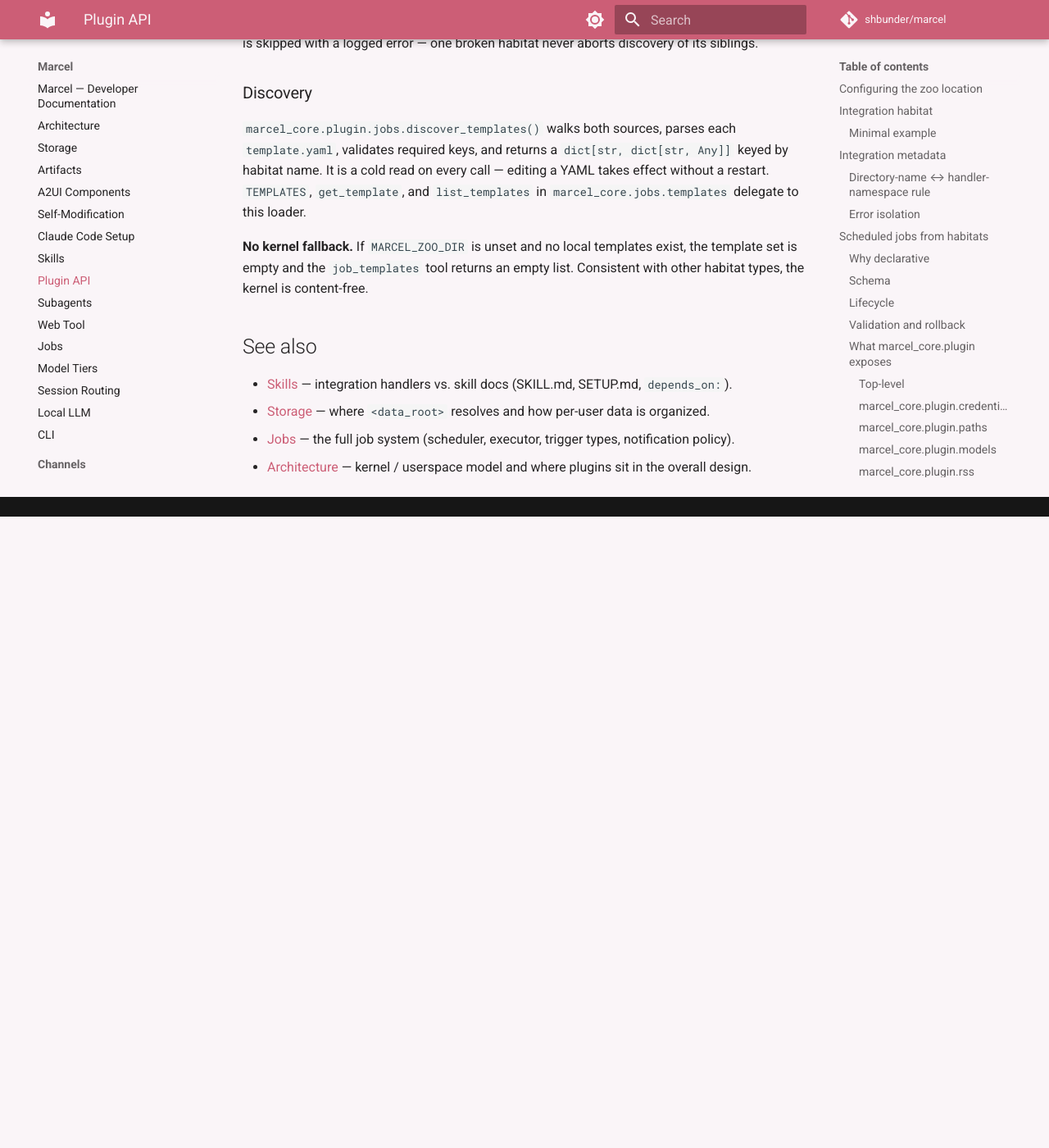
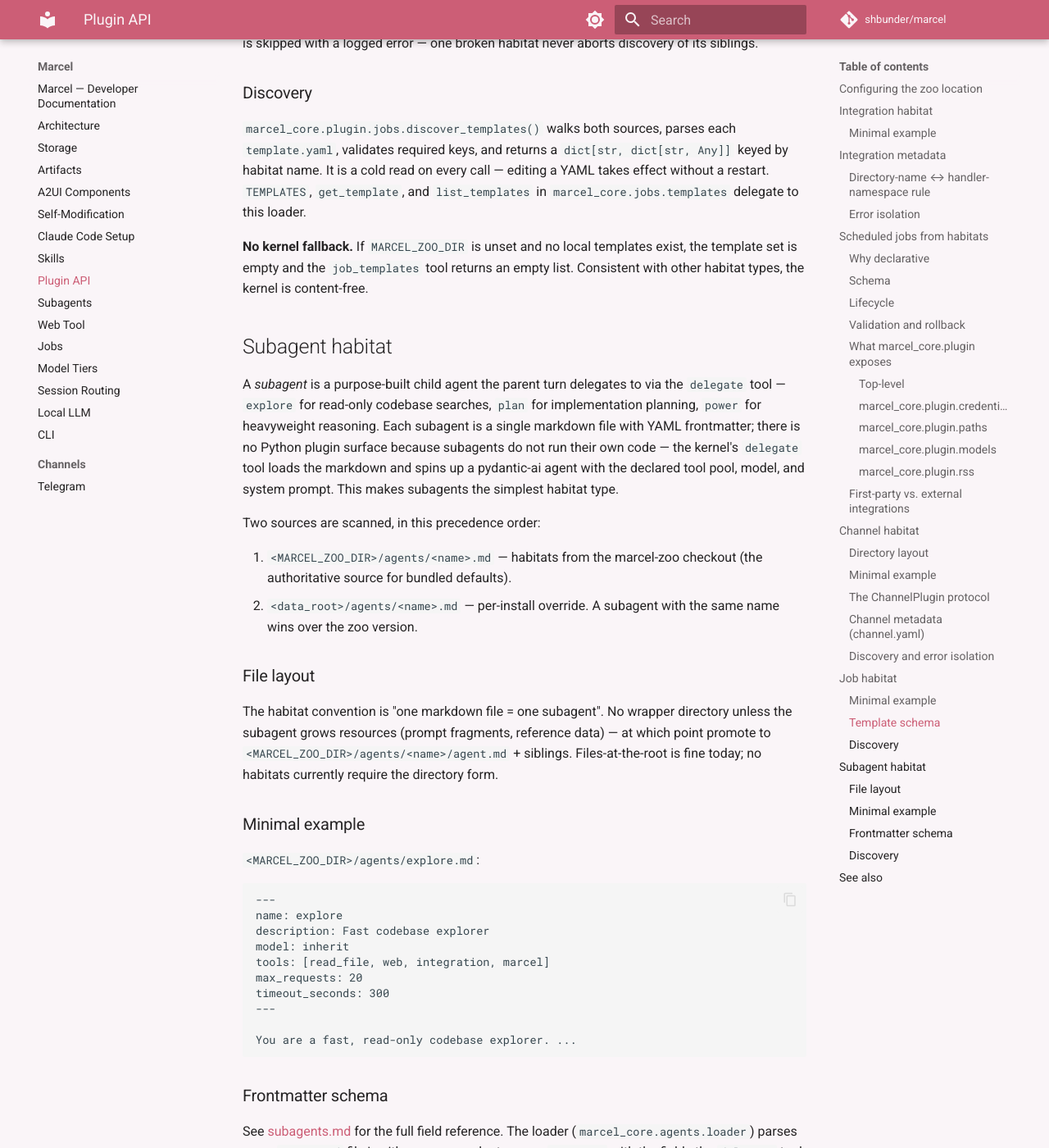
Before and after one commit to shbunder/marcel, an MkDocs documentation site: the page built from docs/plugins.md, in a window 1280 px wide and 1400 px high, scrolled down 13120 px. Shown: the whole window at 82% size. Built offline with MkDocs 1.6.1 and Material for MkDocs 9.7.7, drawn with Linux system fonts in a browser that asks for light colours; comment, search, counter and statistics services are not loaded; before the commit the page ends 13750 px from its top, so only the background shows below that; some of the changed text lies outside the part shown.

Commit message:
🔧 [ISSUE-e22176] impl: subagents as zoo habitat (fifth habitat)
Move the three bundled subagents (explore, plan, power) out of the
kernel and into marcel-zoo at <MARCEL_ZOO_DIR>/agents/. Agents are
now discovered the same way skills are: zoo path first, data root
overrides on name collisions.

- Delete src/marcel_core/defaults/agents/ and the seeding block.
- Extend agents/loader.py with _agent_dirs() to walk zoo + data root
  (mirrors skills/loader.py).
- Rewrite TestDefaultsSeeded as TestZooHabitat; isolate settings.marcel_zoo_dir
  in the agents_root fixture.
- Add "Subagent habitat" section to docs/plugins.md; refresh docs/subagents.md
  and docs/model-tiers.md to point at the zoo source.

The kernel now ships zero subagents — consistent with the other four
habitat types (integrations, skills, channels, jobs).

````diff
--- a/docs/plugins.md
+++ b/docs/plugins.md
@@ -431,9 +431,72 @@
 returns an empty list. Consistent with other habitat types, the kernel
 is content-free.
 
+## Subagent habitat
+
+A *subagent* is a purpose-built child agent the parent turn delegates
+to via the `delegate` tool — `explore` for read-only codebase searches,
+`plan` for implementation planning, `power` for heavyweight reasoning.
+Each subagent is a single markdown file with YAML frontmatter; there is
+no Python plugin surface because subagents do not run their own code —
+the kernel's `delegate` tool loads the markdown and spins up a
+pydantic-ai agent with the declared tool pool, model, and system
+prompt. This makes subagents the simplest habitat type.
+
+Two sources are scanned, in this precedence order:
+
+1. `<MARCEL_ZOO_DIR>/agents/<name>.md` — habitats from the marcel-zoo
+   checkout (the authoritative source for bundled defaults).
+2. `<data_root>/agents/<name>.md` — per-install override. A subagent
+   with the same name wins over the zoo version.
+
+### File layout
+
+The habitat convention is "one markdown file = one subagent". No
+wrapper directory unless the subagent grows resources (prompt
+fragments, reference data) — at which point promote to
+`<MARCEL_ZOO_DIR>/agents/<name>/agent.md` + siblings. Files-at-the-root
+is fine today; no habitats currently require the directory form.
+
+### Minimal example
+
+`<MARCEL_ZOO_DIR>/agents/explore.md`:
+
+```markdown
+---
+name: explore
+description: Fast codebase explorer
+model: inherit
+tools: [read_file, web, integration, marcel]
+max_requests: 20
+timeout_seconds: 300
+---
+
+You are a fast, read-only codebase explorer. ...
+```
+
+### Frontmatter schema
+
+See [subagents.md](subagents.md) for the full field reference. The
+loader (`marcel_core.agents.loader`) parses every `<name>.md` file in
+either source and returns an `AgentDoc` with the fields the `delegate`
+tool needs to construct the child agent.
+
+### Discovery
+
+`load_agents()` is a cold read on every call — editing a subagent
+markdown takes effect on the next delegation, no restart required. An
+agent file that cannot be parsed or is missing the `name` field is
+logged and skipped; siblings continue loading.
+
+**No kernel fallback.** If `MARCEL_ZOO_DIR` is unset and no local
+subagents exist in the data root, `load_agents()` returns `[]` and the
+`delegate` tool surfaces "no subagent named X" on any call. Consistent
+with the other habitat types, the kernel is content-free.
+
 ## See also
 
 - [Skills](skills.md) — integration handlers vs. skill docs (SKILL.md, SETUP.md, `depends_on:`).
+- [Subagents](subagents.md) — delegation tool, frontmatter fields, recursion guard, cost and safety.
 - [Storage](storage.md) — where `<data_root>` resolves and how per-user data is organized.
 - [Jobs](jobs.md) — the full job system (scheduler, executor, trigger types, notification policy).
 - [Architecture](architecture.md) — kernel / userspace model and where plugins sit in the overall design.
````
Also changed, not shown: docs/model-tiers.md (+5 -4 lines), docs/subagents.md (+18 -8 lines), src/marcel_core/defaults/agents/explore.md (deleted, +0 -41 lines), src/marcel_core/defaults/agents/plan.md (deleted, +0 -43 lines), src/marcel_core/defaults/agents/power.md (deleted, +0 -32 lines), project/issues/wip/ISSUE-260418-e22176-subagent-habitats.md (renamed from project/issues/open/ISSUE-260418-e22176-subagent-habitats.md), 4 other files.
